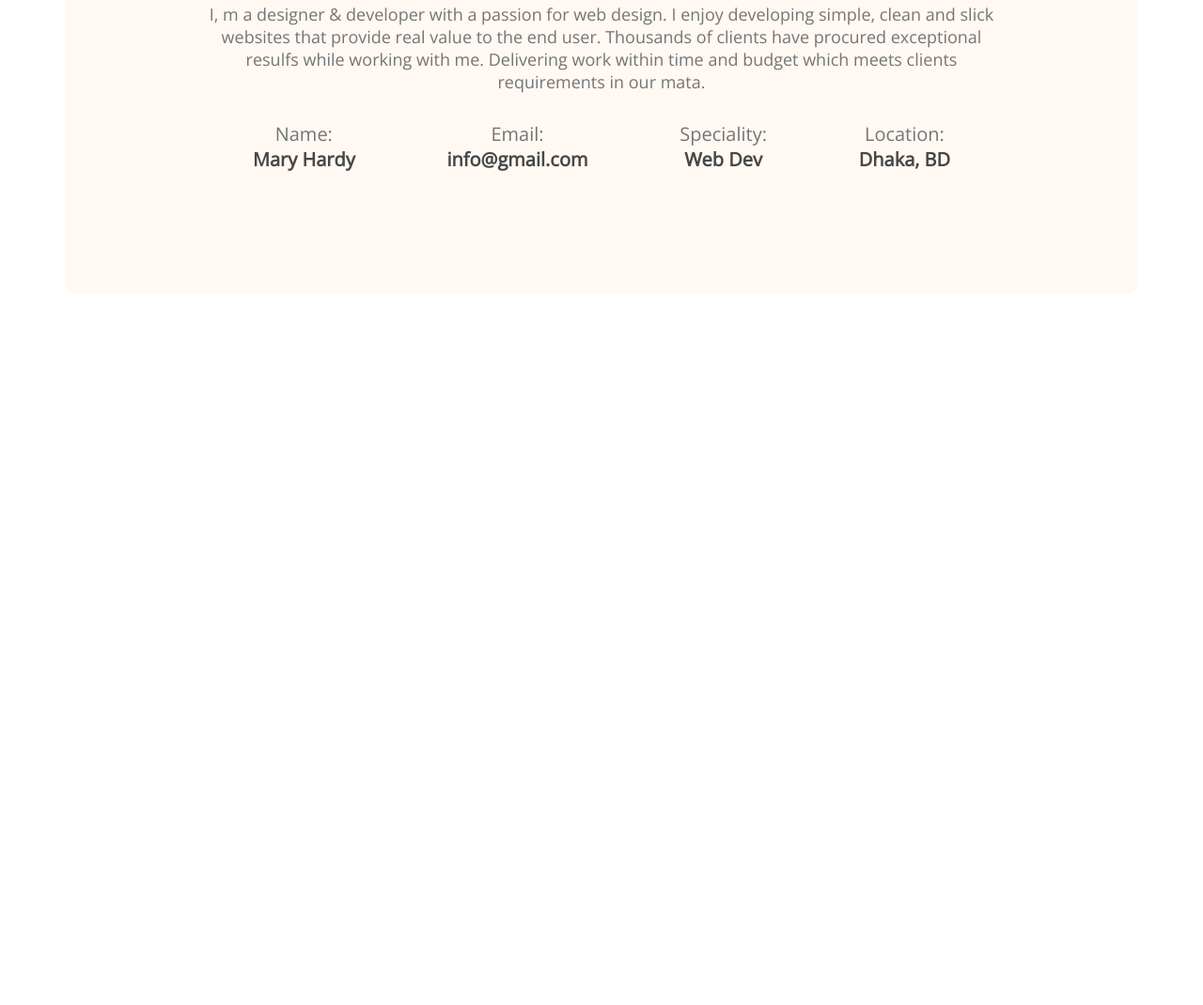
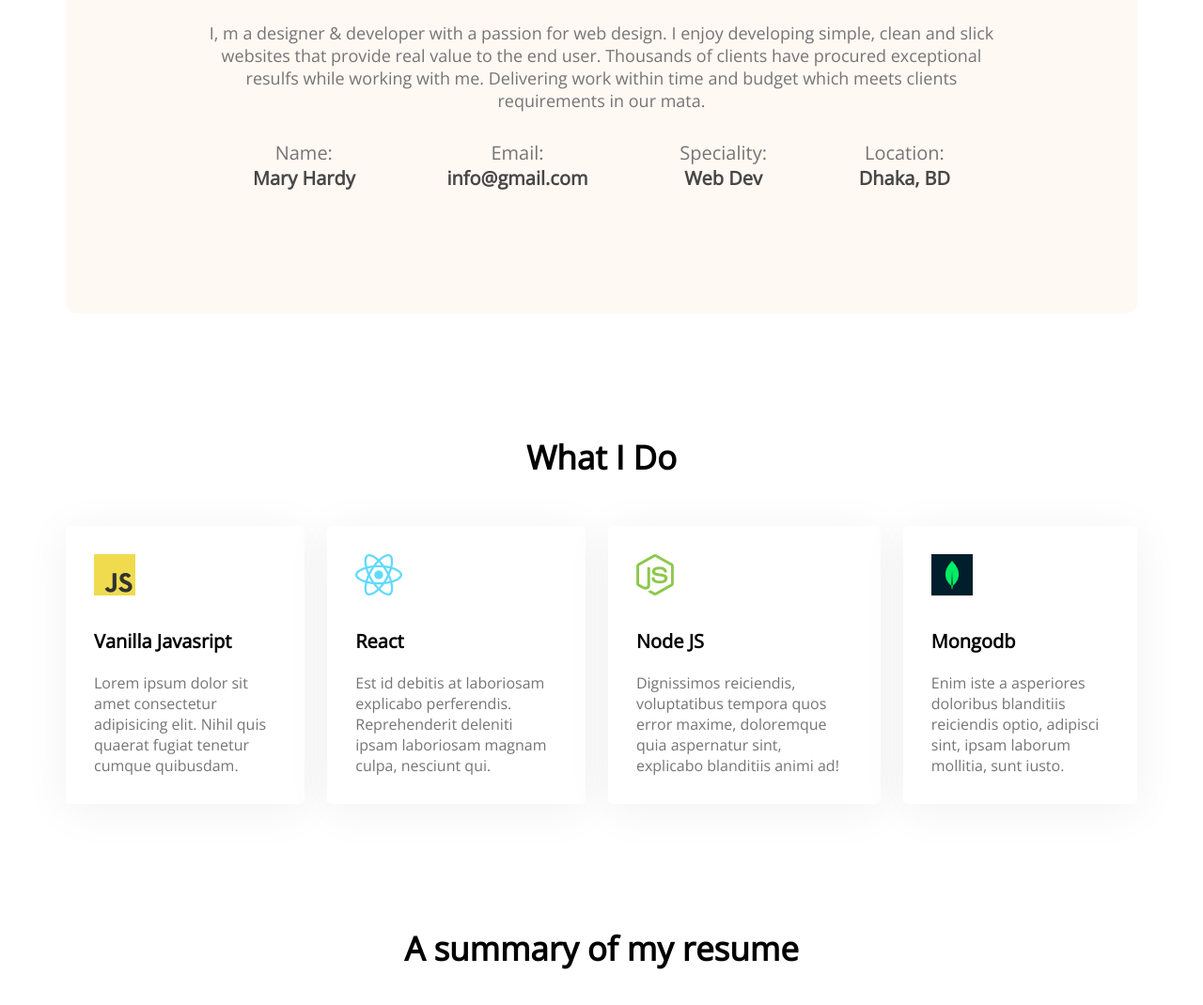
Before and after one commit to eshikaalam/developer-portfolio, a plain HTML site: page index.html in a window 1280 px wide. Shown: the part 1174-2244 px from the top of the page at 94% size. Before the commit the page ends 1487 px from the top, so only its background shows below. Drawn offline with nearby package versions, Linux system fonts and the light colour scheme.

Commit message:
added skills content

```diff
--- a/index.html
+++ b/index.html
@@ -54,6 +54,41 @@
             </div>
         </div>
         </section>
+        <!-- What i do section -->
+        <section class="what-i-do">
+            <h3 class="section-title">What I Do</h3>
+            <!-- .skills-container>.skill*4>img+p.skill-title+p.skill-description>lorem15 -->
+            <div class="skills-container">
+                <div class="skill">
+                    <img src="images/icons/js.png" alt="">
+                    <p class="skill-title">Vanilla Javasript</p>
+                    <p class="skill-description">Lorem ipsum dolor sit amet consectetur adipisicing elit. Nihil quis quaerat fugiat tenetur cumque quibusdam.</p>
+                </div>
+                <div class="skill">
+                    <img src="images/icons/react.png" alt="">
+                    <p class="skill-title">React</p>
+                    <p class="skill-description">Est id debitis at laboriosam explicabo perferendis. Reprehenderit deleniti ipsam laboriosam magnam culpa, nesciunt qui.</p>
+                </div>
+                <div class="skill">
+                    <img src="images/icons/nodejs.png" alt="">
+                    <p class="skill-title">Node JS</p>
+                    <p class="skill-description">Dignissimos reiciendis, voluptatibus tempora quos error maxime, doloremque quia aspernatur sint, explicabo blanditiis animi ad!</p>
+                </div>
+                <div class="skill">
+                    <img src="images/icons/mongo.png" alt="">
+                    <p class="skill-title">Mongodb</p>
+                    <p class="skill-description">Enim iste a asperiores doloribus blanditiis reiciendis optio, adipisci sint, ipsam laborum mollitia, sunt iusto.</p>
+                </div>
+            </div>
+        </section>
+        <!-- Resume section -->
+        <section class="resume">
+            <h3 class="section-title">A summary of my resume</h3>
+            <div class="resume-content">
+
+            </div>
+
+        </section>
     </main>
     <footer>
 
--- a/styles/portfolio.css
+++ b/styles/portfolio.css
@@ -71,7 +71,7 @@ main{
 /* about section styles */
 .about{
     text-align: center;
-     margin-top: 130px;
+     /* margin-top: 130px; */
     background: #FFF8F3;
     border-radius: 10px;
     padding: 130px 150px;
@@ -79,9 +79,10 @@ main{
 
 }
 .section-title{
+    text-align: center;
     font-weight: 700;
     font-size: 35px;
-    margin-bottom: 30px;
+    margin-bottom: 50px;
 
 }
 .section-description{
@@ -103,3 +104,27 @@ main{
     font-size: 20px;
     color: #474747;
 }
+/* what i do style */
+section{
+    margin-top: 130px;
+}
+.skills-container{
+    display: flex;
+    gap: 24px;
+}
+.skill{
+    background: #FFFFFF;
+    box-shadow: 0px 6px 50px rgba(0, 0, 0, 0.06);
+    border-radius: 5px;
+    padding: 30px;
+}
+.skill-title{
+    font-weight: 700;
+    font-size: 20px;
+    margin-top: 30px;
+    margin-bottom: 20px;
+}
+.skill-description{
+    color: #757575;
+}
+/* Resume style */
```
